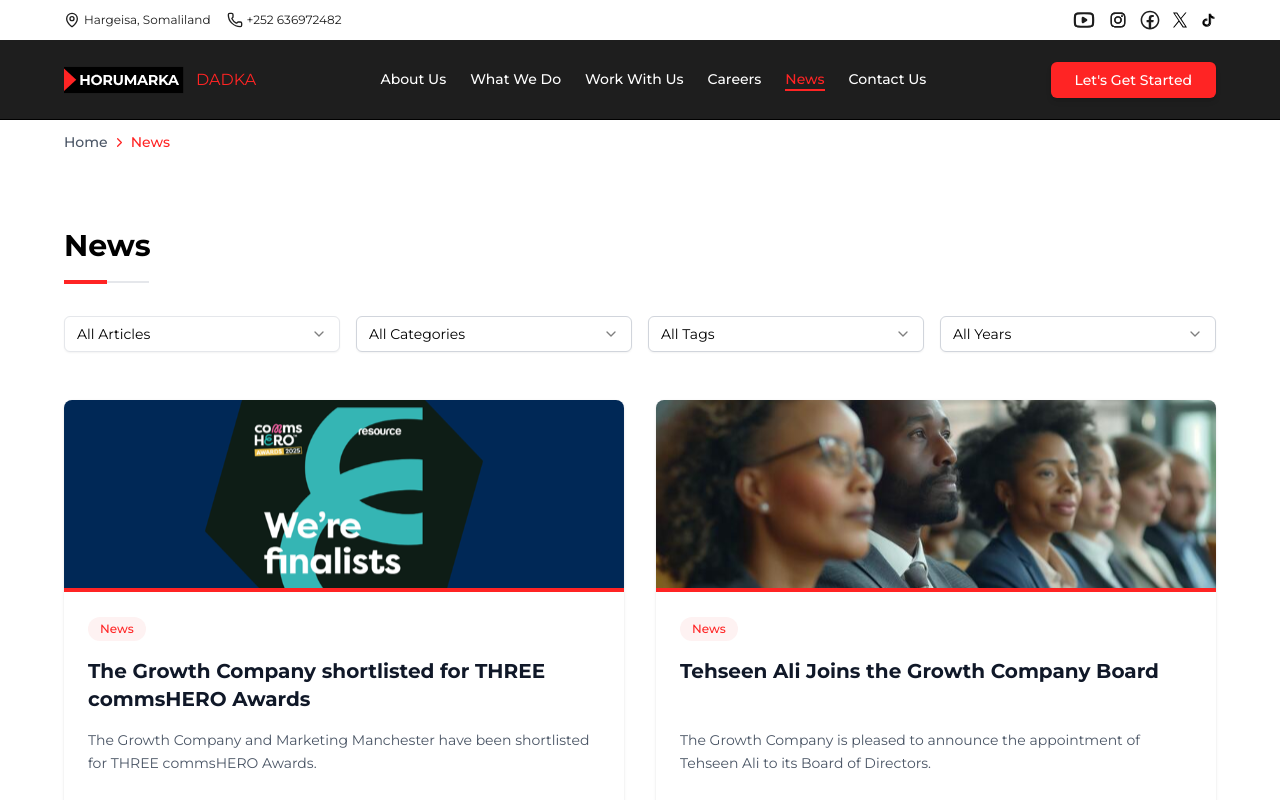
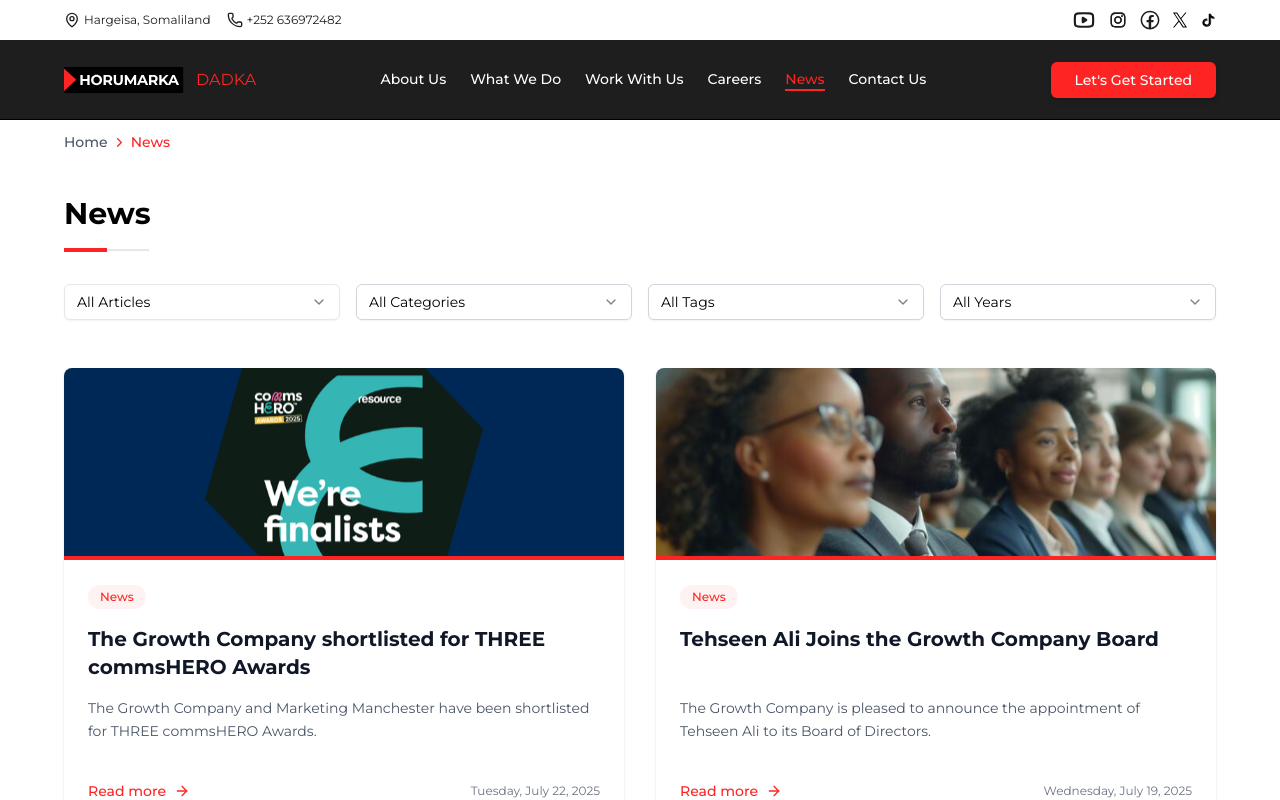
Before and after one commit to ali-dev-00/company-site, a Next.js app: page /news in a window 1280 px wide. Shown: the top 800 px of the page. Built offline with nearby package versions, Linux system fonts and the light colour scheme.

Commit message:
small fix

```diff
--- a/src/app/(userPages)/news/_components/our-news.tsx
+++ b/src/app/(userPages)/news/_components/our-news.tsx
@@ -67,7 +67,7 @@ const newsArticles: NewsArticle[] = [
 
 export default function NewsArchive() {
     return (
-        <section className="py-16 bg-white">
+        <section className="pb-16 pt-8 bg-white">
             <div className="max-w-[1366px] mx-auto px-4 md:px-8 lg:px-16">
                 <div className="mb-8 max-w-[100px]">
                     <TitleWithUnderline title="News" />
```
